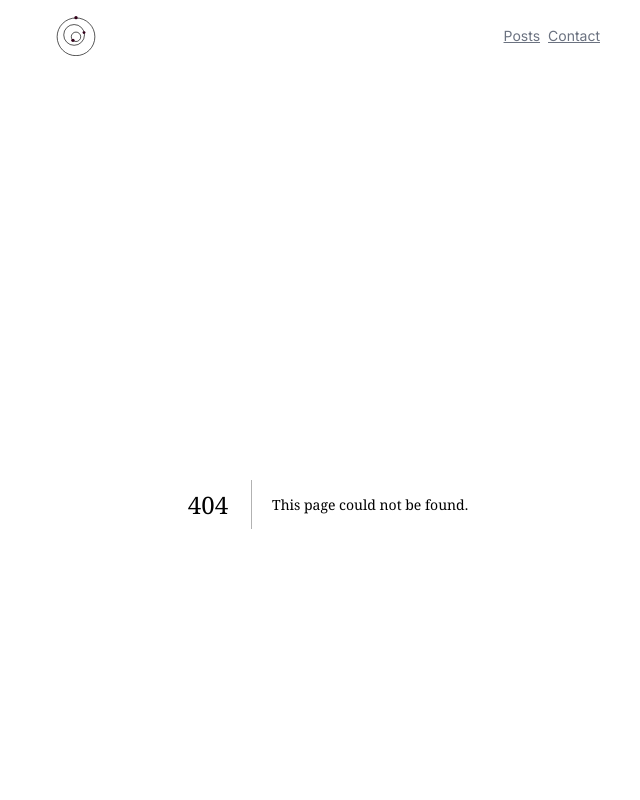
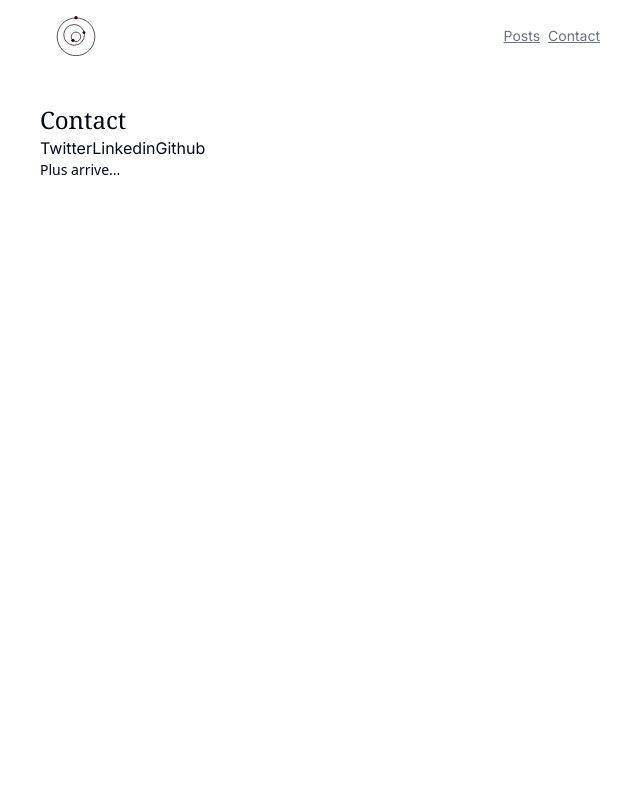
Before and after one commit to GeoffreyBrunet/blog, a Next.js app: page /contact in a window 1280 px wide. Before the commit this address had no page. Shown: the top 800 px of the page, without its empty margins (312-952 px from the left). Built offline with nearby package versions, Linux system fonts and the light colour scheme.

Commit message:
add 2 pages skeleton and update css

```diff
--- /dev/null
+++ b/app/contact/page.tsx
@@ -0,0 +1,22 @@
+import Link from "next/link";
+import React from "react";
+
+const Contact = () => {
+  return (
+    <React.Fragment>
+      <h1>Contact</h1>
+      <ul>
+        <li>
+          <Link href="https://twitter.com/geoffreybrunet5">Twitter</Link>
+          <Link href="https://www.linkedin.com/in/geoffrey-brunet-558315ba/">
+            Linkedin
+          </Link>
+          <Link href="https://github.com/GeoffreyBrunet">Github</Link>
+        </li>
+      </ul>
+      <p>Plus arrive...</p>
+    </React.Fragment>
+  );
+};
+
+export default Contact;
--- /dev/null
+++ b/app/posts/page.tsx
@@ -0,0 +1,12 @@
+import React from "react";
+
+const Posts = () => {
+  return (
+    <React.Fragment>
+      <h1>Articles</h1>
+      <p>Ça arrive...</p>
+    </React.Fragment>
+  );
+};
+
+export default Posts;
--- a/components/about.tsx
+++ b/components/about.tsx
@@ -5,7 +5,7 @@ const About = () => {
   return (
     <React.Fragment>
       <h2 className="pb-1">À propos</h2>
-      <p className="pb-2">
+      <p className="pb-2 text-justify">
         Je suis un développeur full stack, pour une entreprise parisienne
         spécialisée dans la BI et l&apos;EPM. Mon rôle est de développer des
         outils (<strong>interfaces webs, APIs REST, bases de données</strong>)
@@ -15,7 +15,7 @@ const About = () => {
         <strong>Rust</strong>, le second étant principalement sur des projets
         personels.
       </p>
-      <p className="pb-2">
+      <p className="pb-2 text-justify">
         Ce blog est fait avec&#x205F;
         <Link href="https://nextjs.org/" target="_blank">
           Next.js
```
